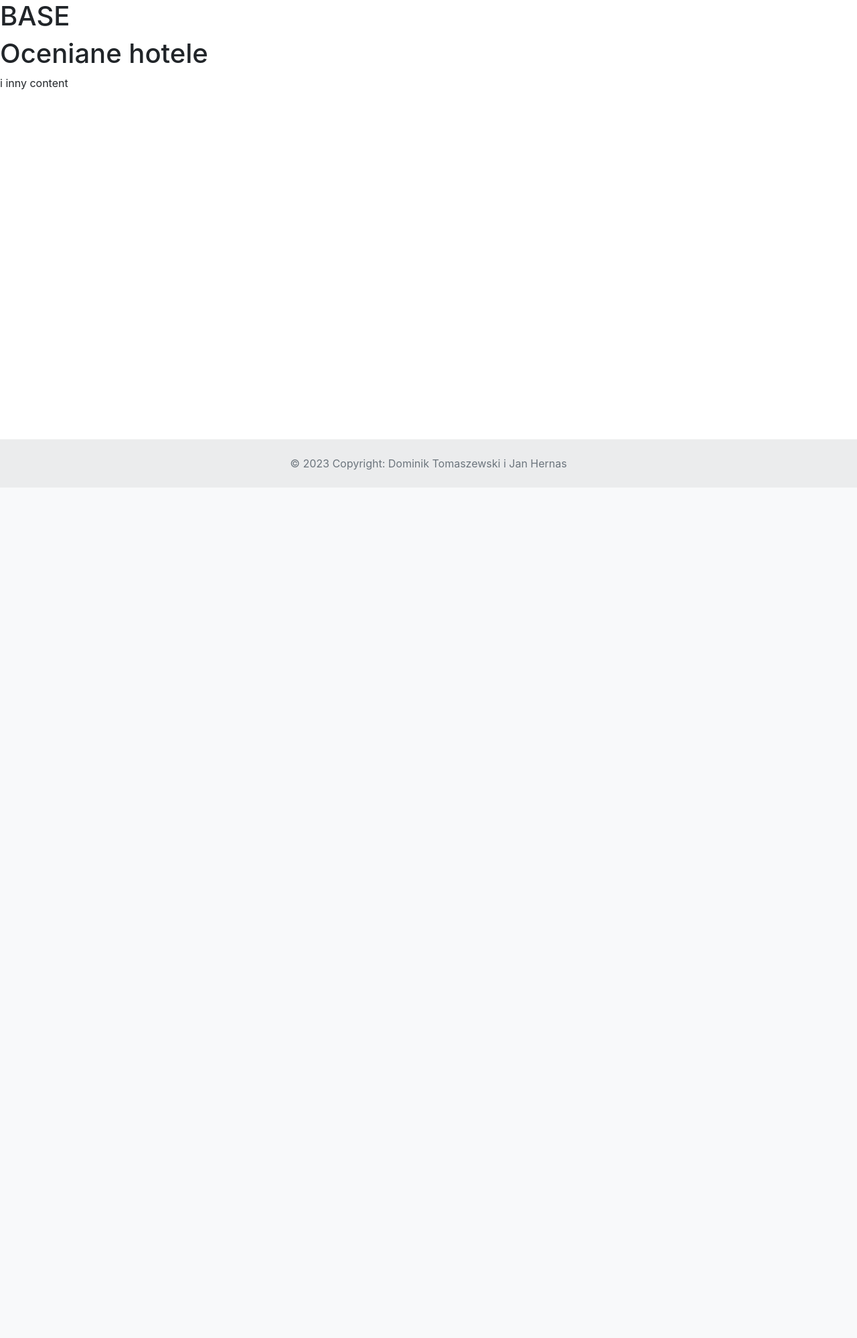
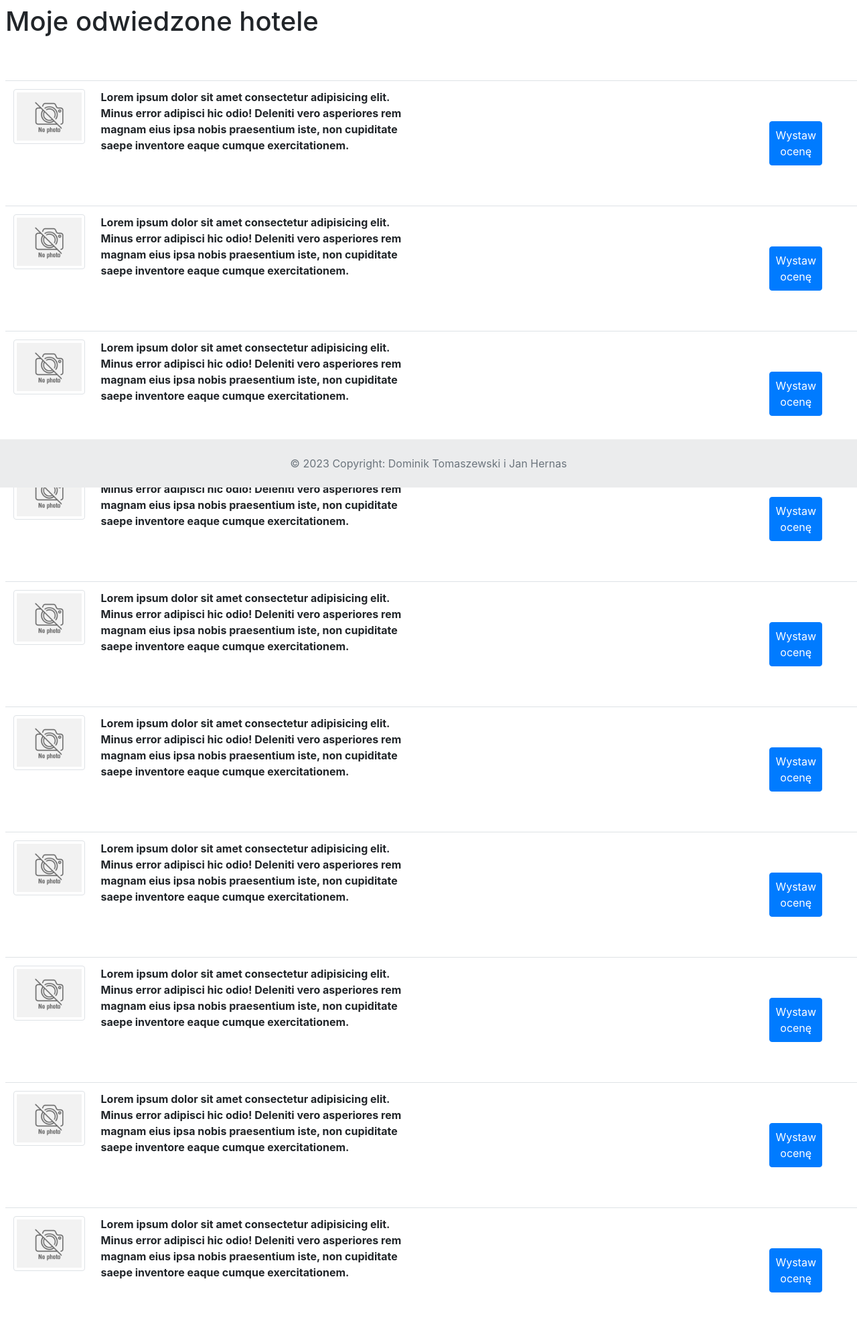
Before and after one commit to jasiex01/PO_project, a Flask app: page /hotelsRate in a window 1280 px wide. Shown: the part 72-2070 px from the top of the page at 67% size. Before the commit the page ends 800 px from the top, so only its background shows below. Run offline with Flask 2, Linux system fonts and the light colour scheme; lists and menus that the app fills with data are empty.

Commit message:
add random static content to hotelsRate.html

```diff
--- a/templates/base.html
+++ b/templates/base.html
@@ -5,7 +5,7 @@
     <meta http-equiv='X-UA-Compatible' content='IE=edge'>
     <title>{%block title%}{%endblock%}</title>
     <meta name='viewport' content='width=device-width, initial-scale=1'>
-    <link rel='stylesheet' type='text/css' media='screen' href='main.css'>
+    <link rel='stylesheet' type='text/css' media='screen' href='/static/main.css'>
     <link rel="stylesheet" href="https://cdn.jsdelivr.net/npm/bootstrap@4.3.1/dist/css/bootstrap.min.css" integrity="sha384-ggOyR0iXCbMQv3Xipma34MD+dH/1fQ784/j6cY/iJTQUOhcWr7x9JvoRxT2MZw1T" crossorigin="anonymous">
 </head>
 <body>
@@ -29,7 +29,6 @@
           </div>
         </div>
       </nav>
-    <h1>BASE</h1>
     {% block content %}
 
     {% endblock content %}
--- a/templates/hotelsRate.html
+++ b/templates/hotelsRate.html
@@ -2,6 +2,35 @@
 {% extends "base.html" %}
 {%block title %} Oceń hotele {%endblock%}
 {%block content %}
-<h1>Oceniane hotele</h1>
-<p>i inny content</p>
+<h1 class="h1 m-2">Moje odwiedzone hotele</h1>
+    <br/>
+    <br/>
+
+    <table class="table m-2">
+        <tr>
+          <!--
+            <th>Zdjecie</th>
+            <th>Opis</th>
+            <th>Przycisk</th>
+          -->
+        </tr>
+
+        <!--Tutaj jakos podana lista z hotelami-->
+        {% for _ in range(0, 10) %}
+        <tr>
+            <th>
+                <img src="static/noPhoto.jpg" class="fixed-im img-thumbnail" alt="...">
+            </th>
+            <th>
+                <p style="width:50%">
+                  Lorem ipsum dolor sit amet consectetur adipisicing elit. Minus error adipisci hic odio! Deleniti vero asperiores rem magnam eius ipsa nobis praesentium iste, non cupiditate saepe inventore eaque cumque exercitationem.
+                </p>
+            </th>
+            <th style="width:15%" class="align-items-center">
+                <button type="button" class="btn btn-primary p-2 m-5 align-items-center">Wystaw ocenę</button>
+            </th>
+          </tr>
+        {% endfor %}
+
+    </table>
 {%endblock content%}
```
